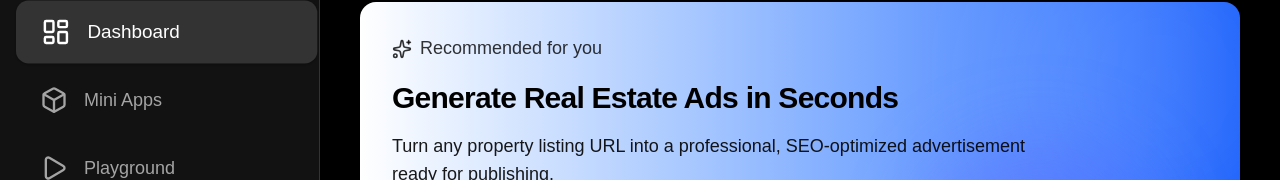
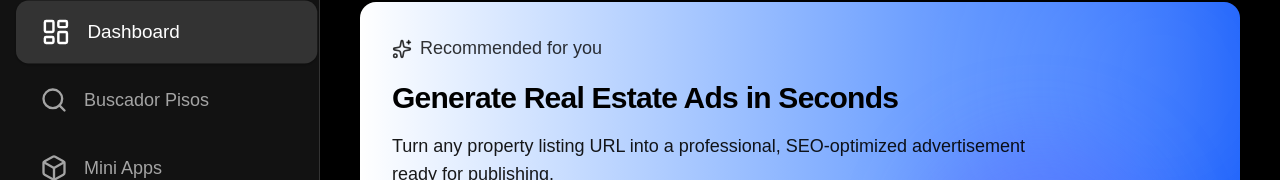
Before and after one commit to cdryampi/ai-suite, an Astro site in the folder frontend/: page / in a window 1280 px wide. Shown: the part 143-323 px from the top of the page. Built offline with nearby package versions, Linux system fonts and the light colour scheme; Astro itself is replaced by a stand-in of ours; no server answers.

Commit message:
feat(frontend): add market scraper to sidebar navigation
- Added 'Buscador Pisos' link to Sidebar.astro
- Used Search icon for consistency

```diff
--- a/frontend/src/components/Sidebar.astro
+++ b/frontend/src/components/Sidebar.astro
@@ -1,11 +1,12 @@
 ---
-import { LayoutDashboard, Settings, Box, Play, Terminal } from 'lucide-react';
+import { LayoutDashboard, Settings, Box, Play, Terminal, Search } from 'lucide-react';
 import SystemStatus from './SystemStatus';
 
 const currentPath = Astro.url.pathname;
 
 const menuItems = [
   { label: 'Dashboard', href: '/', icon: LayoutDashboard },
+  { label: 'Buscador Pisos', href: '/miniapps/market_scraper_privados', icon: Search },
   { label: 'Mini Apps', href: '/miniapps', icon: Box },
   { label: 'Playground', href: '/playground', icon: Play },
   { label: 'Logs', href: '/logs', icon: Terminal },
```
